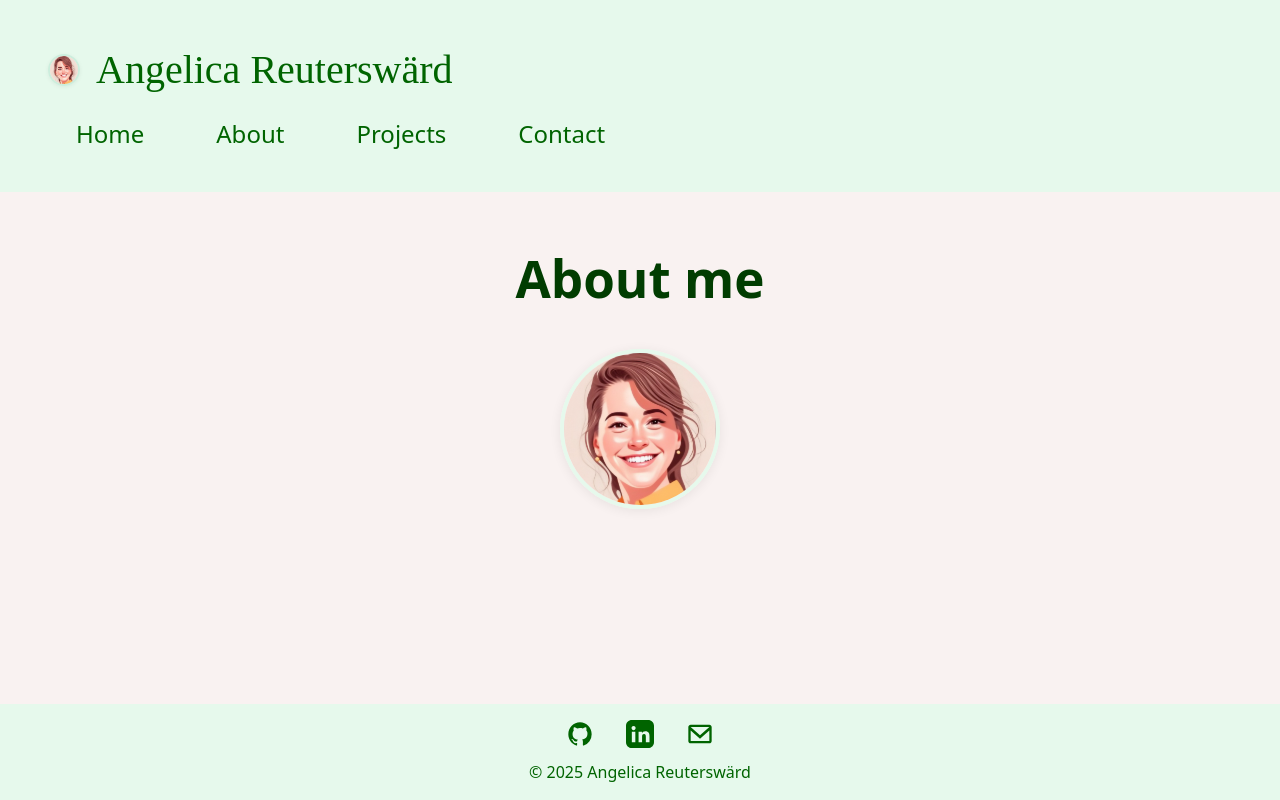
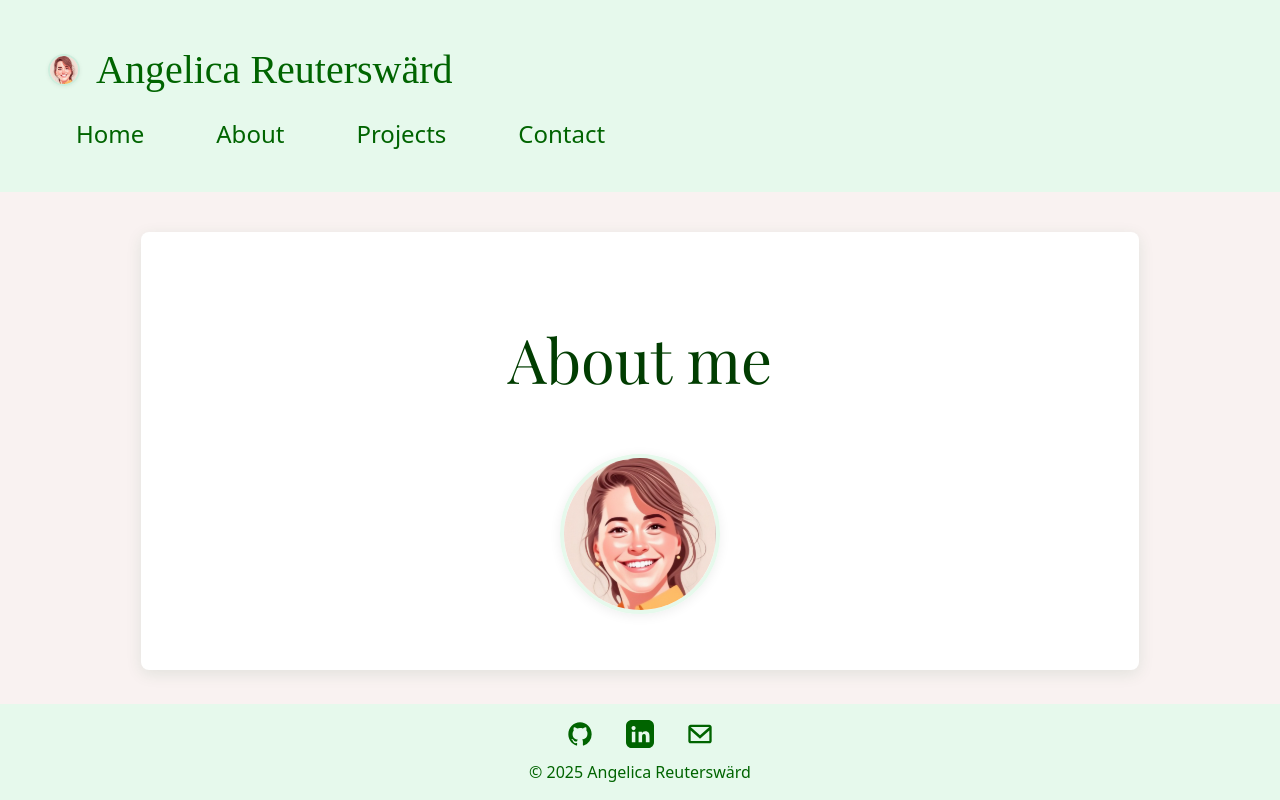
Before and after one commit to Ayngie/react-portfolio, a React (Vite) app: page /about in a window 1280 px wide. Built offline with nearby package versions, Linux system fonts and the light colour scheme; no server answers; a web font is replaced by a local one.

Commit message:
Feat: added new Card component and new global styling

```diff
--- a/src/App.scss
+++ b/src/App.scss
@@ -31,6 +31,13 @@ main {
   width: 100%;
   box-sizing: border-box;
   text-align: center;
+
+  .page-section {
+    display: flex;
+    flex-direction: column;
+    align-items: center;
+    justify-content: center;
+  }
 }
 
 footer {
--- a/src/components/Card/Card.scss
+++ b/src/components/Card/Card.scss
@@ -1,6 +1,6 @@
 .card {
   background: #fff;
-  padding: 2rem;
+  padding: 2rem 8rem 2rem 8rem;
   width: 80%;
   border-radius: 0.5rem;
   box-shadow: 0 4px 16px rgba(20, 90, 50, 0.1);
--- a/src/pages/AboutMe/AboutMe.tsx
+++ b/src/pages/AboutMe/AboutMe.tsx
@@ -1,15 +1,19 @@
 import React from 'react';
+import './AboutMe.scss';
 import headshot from '../../assets/headshot.jpg';
-import './AboutMe.scss';
+import Card from '../../components/Card/Card';
 
 const AboutMe: React.FC = () => (
-  <section id="About" className="about-section">
+  <section id="About" className="page-section">
+    <Card>
+      {' '}
       <h1>About me</h1>
       <img
         src={headshot}
         alt="AI-generated headshot"
         className="about-headshot"
       />
+    </Card>
   </section>
 );
 
--- a/src/pages/ContactMe/ContactMe.scss
+++ b/src/pages/ContactMe/ContactMe.scss
@@ -1,5 +1,4 @@
 @use '../../styles/variables' as *;
-
 .contact-form {
   display: flex;
   flex-direction: column;
--- a/src/pages/Home/Home.scss
+++ b/src/pages/Home/Home.scss
@@ -1,9 +1,5 @@
 @use '../../styles/mixins' as *;
 
-.home-section {
-  display: flex;
-  flex-direction: column;
-  align-items: center;
 .title-container {
   .home-title {
     font-family: 'Playfair Display', sans-serif;
@@ -20,10 +16,8 @@
 .heart-container {
   @include largeHeart;
 }
-}
 
 @media (max-width: 768px) {
-  .home-section {
   .title-container {
     .home-title {
       font-size: 1.2rem;
@@ -39,4 +33,3 @@
     @include smallHeart;
   }
 }
-}
--- a/src/pages/Projects/Projects.tsx
+++ b/src/pages/Projects/Projects.tsx
@@ -1,8 +1,11 @@
 import React from 'react';
+import Card from '../../components/Card/Card';
 
 const Projects: React.FC = () => (
-  <section id="Projects" className="projects-section">
-    <h1>Projects</h1>
+  <section id="Projects" className="page-section">
+    <Card>
+      <h1>Projects</h1>
+    </Card>
   </section>
 );
 
```
Lines whose indentation alone changed are shown as unchanged.
